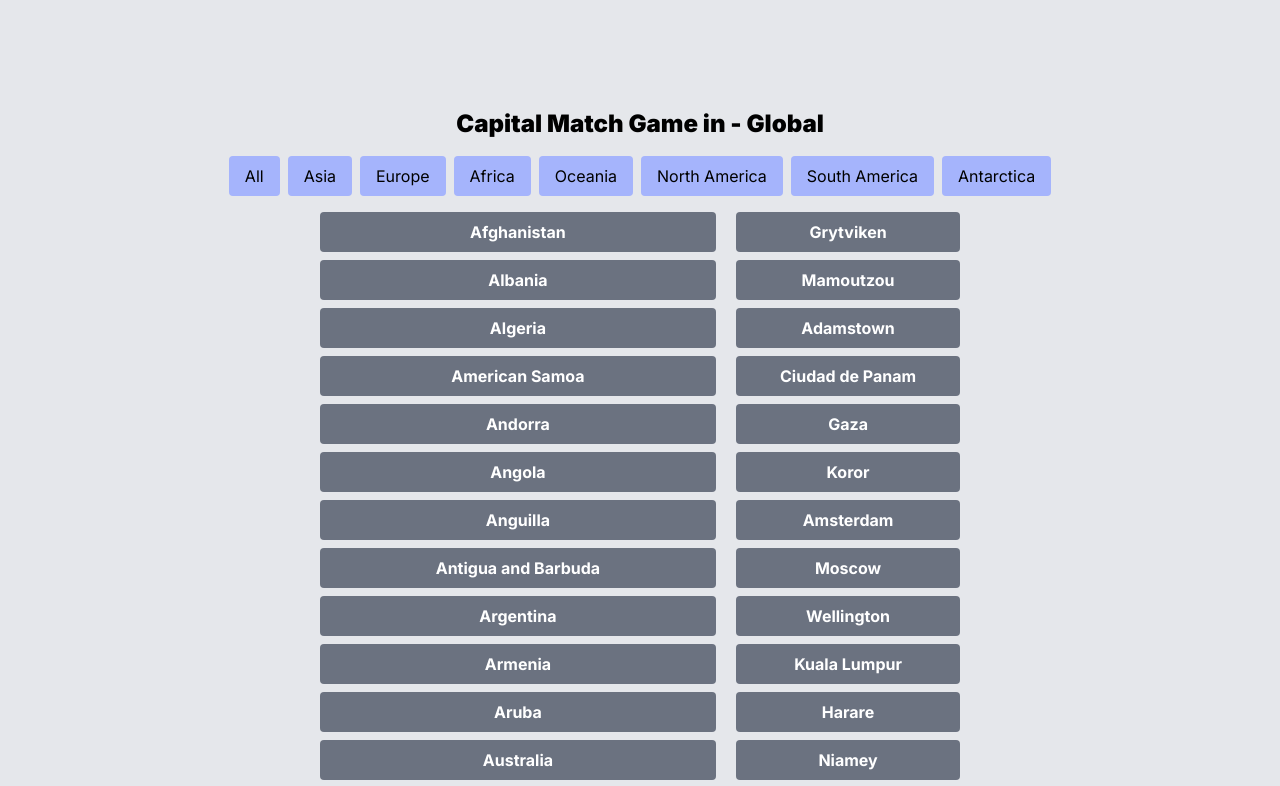
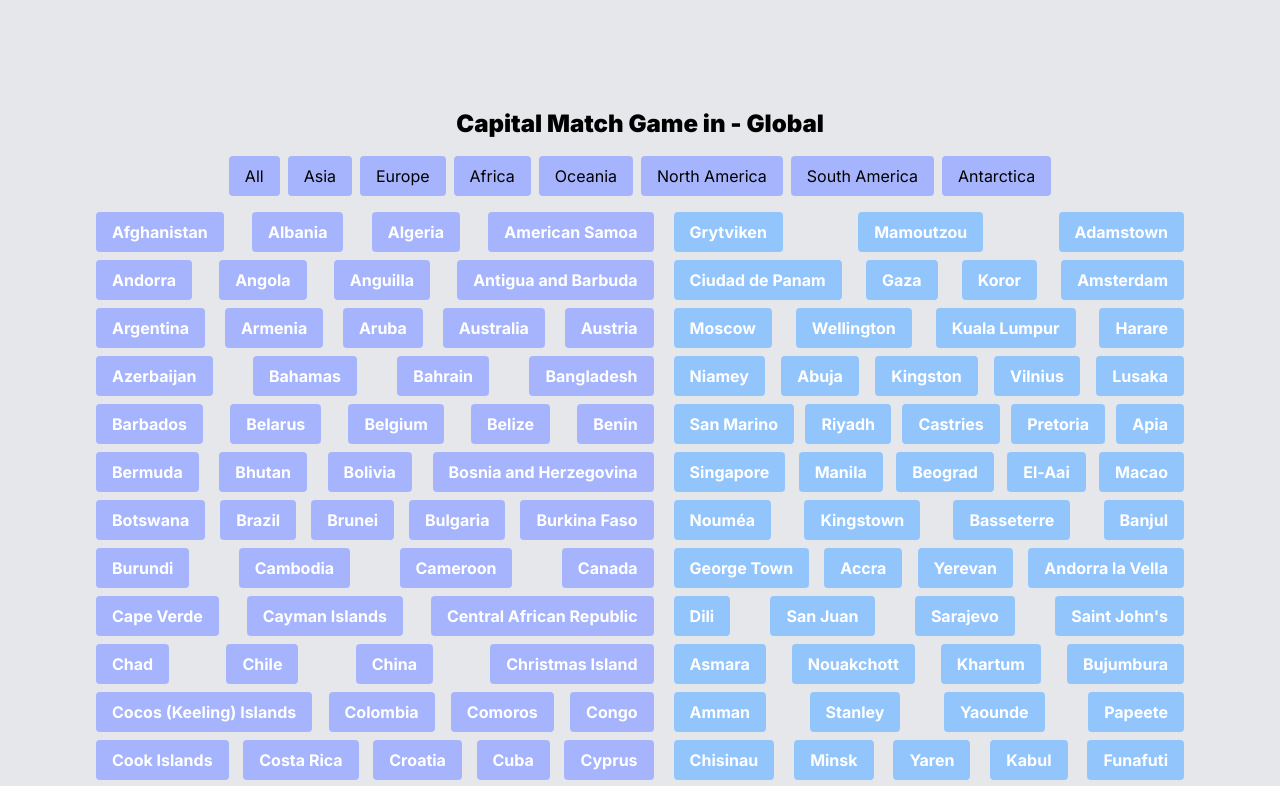
Before and after one commit to barbareshet/capital-match-game, a Next.js app: page / in a window 1280 px wide. Shown: the top 786 px of the page. Built offline with nearby package versions, Linux system fonts and the light colour scheme.

Commit message:
Update cityMatcher.tsx

```diff
--- a/src/components/cityMatcher.tsx
+++ b/src/components/cityMatcher.tsx
@@ -24,7 +24,8 @@ function CityMatcher(props: Props) {
     const [pairedData, setPairedData] = useState<Match[]>([]);
     const [selectedMatch, setSelectedMatch] = useState<Match | null>(null);
     const [filter, setFilter] = useState('');
-    const [length, setLength] = useState<Match[]>(10);
+    const [length, setLength] = useState<number>(10); // Adjusted initial state type
+
 
     useEffect(() => {
         setShuffledData(shuffleArray(countriesArr));
@@ -67,24 +68,24 @@ function CityMatcher(props: Props) {
                 ))}
             </div>
             <div className="flex gap-5 justify-center">
-                <div className="flex flex-col gap-2">
+                <div className="flex flex-row flex-wrap justify-between gap-2">
                     {countriesData.map((match, index) => (
                         <button key={index}
                                 className={`rounded px-4 py-2 text-white font-bold
                             hover:bg-gray-700 hover:scale-105 transition ease-in duration-300
-                            ${isMatch(match) ? "bg-green-700" : "bg-gray-500"}
+                            ${isMatch(match) ? "bg-green-700" : "bg-indigo-300"}
                             ${selectedMatch === match && "bg-gray-900"}`}
                                 onClick={() => setSelectedMatch(match)}>
                             {match.country}
                         </button>
                     ))}
                 </div>
-                <div className="flex flex-col gap-2">
+                <div className="flex flex-row flex-wrap justify-between gap-2">
                     {shuffledData.map((match, index) => (
                         <button key={index}
                                 className={`rounded px-4 py-2 text-white font-bold
                             ${selectedMatch !== null ? "hover:bg-gray-700 hover:scale-105 transition ease-in duration-300" : "cursor-not-allowed"}
-                            ${isMatch(match) ? "bg-green-700" : "bg-gray-500"}`}
+                            ${isMatch(match) ? "bg-green-700" : "bg-blue-300"}`}
                                 onClick={() => handleCapitalClick(match)}
                                 disabled={selectedMatch === null}>
                             {match.city}
```
